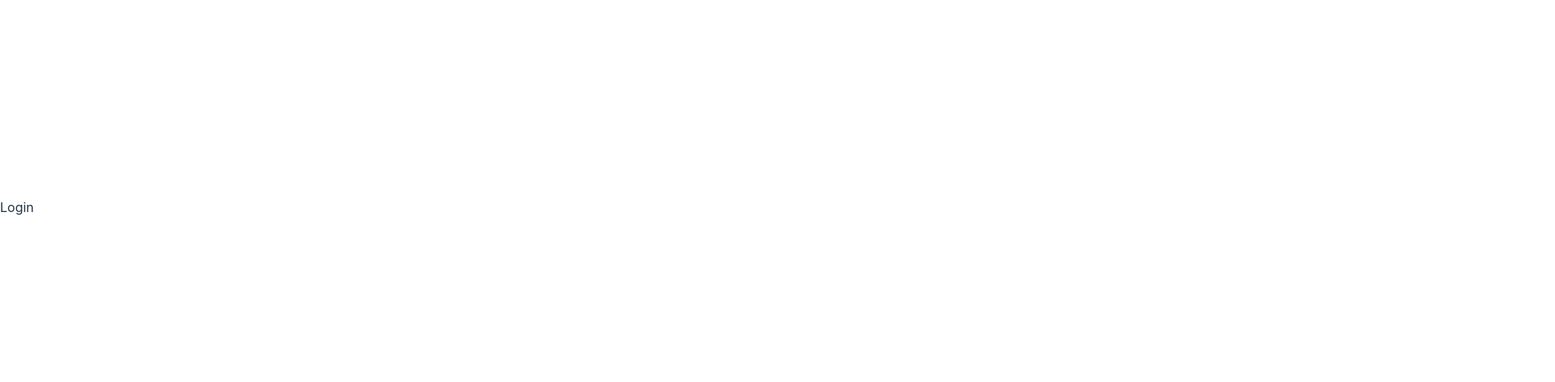
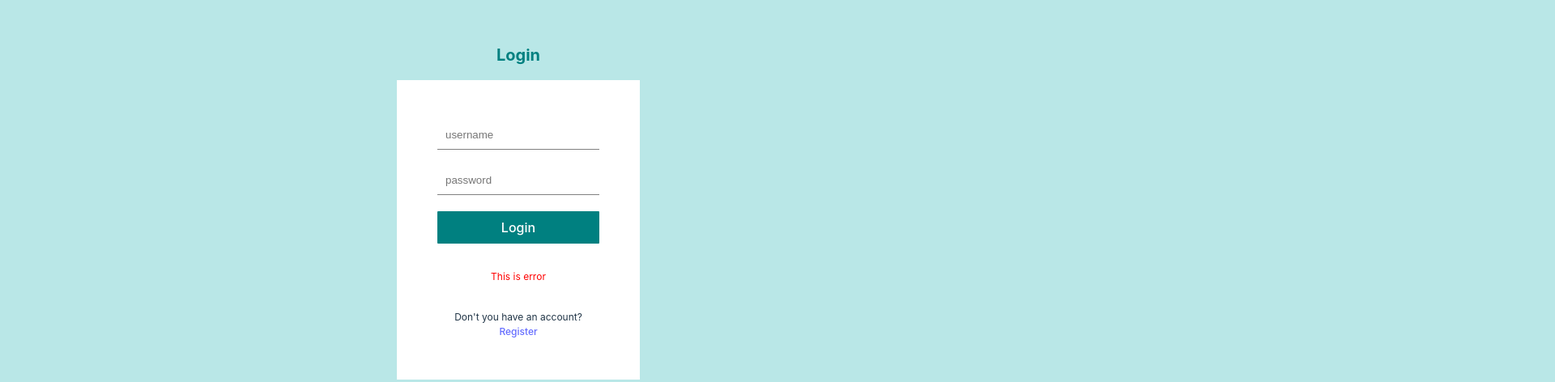
Before and after one commit to psu6510110342/SDA-PROJECT, a React (Vite) app in the folder client/: page /login in a window 1280 px wide. Shown: the part 144-616 px from the top of the page at 81% size, 1920 px wide, since content can reach past the window. Built offline with nearby package versions, Linux system fonts and the light colour scheme.

Commit message:
Login page

```diff
--- a/client/package.json
+++ b/client/package.json
@@ -12,7 +12,8 @@
   "dependencies": {
     "react": "^18.2.0",
     "react-dom": "^18.2.0",
-    "react-router-dom": "^6.22.2"
+    "react-router-dom": "^6.22.2",
+    "sass": "^1.71.1"
   },
   "devDependencies": {
     "@types/react": "^18.2.56",
--- a/client/src/App.jsx
+++ b/client/src/App.jsx
@@ -7,6 +7,7 @@
 import Single from "./pages/Single";
 import Write from "./pages/Write";
 import Login from "./pages/Login";
+import "./style.scss"
 
 const Layout = () => {
   return (
@@ -49,8 +50,10 @@
 
 function App() {
   return (
-    <div>
+    <div className="app">
+      <div className="container">
       <RouterProvider router={router} />
+      </div>
     </div>
   );
 }
--- a/client/src/pages/Login.jsx
+++ b/client/src/pages/Login.jsx
@@ -1,7 +1,17 @@
 import React from "react";
+import { Link } from "react-router-dom";
 
 const Login = () => {
-    return <div>Login</div>
+    return <div className="auth">
+        <h1>Login</h1>
+        <form>
+            <input type="text" placeholder="username" />
+            <input type="text" placeholder="password" />
+            <button>Login</button>
+            <p>This is error</p>
+            <span>Don't you have an account? <Link to="/register" >Register</Link></span>
+        </form>
+    </div>
 }
 
 export default Login
--- /dev/null
+++ b/client/src/style.scss
@@ -0,0 +1,56 @@
+$lightGreen : #b9e7e7;
+
+.app {
+    .container {
+        .auth {
+            display: flex;
+            flex-direction: column;
+            align-items: center;
+            justify-content: center;
+            height: 100vh;
+            width: 1000%;
+            background-color: $lightGreen;
+            position: absolute;
+            left: 50%;
+            transform: translate(-50%, -50%);
+
+            h1 {
+                font-size: 20px;
+                color: teal;
+                margin-bottom: 20px;
+            }
+
+            form {
+                display: flex;
+                flex-direction: column;
+                padding: 50px;
+                background-color: white;
+                width: 200px;
+                gap: 20px;
+                input {
+                    padding: 10px;
+                    border: none;
+                    border-bottom: 1px solid gray;
+                }
+                button{
+                    padding: 10px;
+                    border: none;
+                    background: teal;
+                    color: white;
+                    cursor: pointer;
+                    border-radius: 1px;
+                }
+                span{
+                    font-size: 12px;
+                    text-align: center;
+                }
+                p{
+                    font-size: 12px;
+                    color: red;
+                    text-align: center;
+                }
+            }
+
+        }
+    }
+}
```
Also changed, not shown: 1 other file (tests, documents, lock files or other folders).
